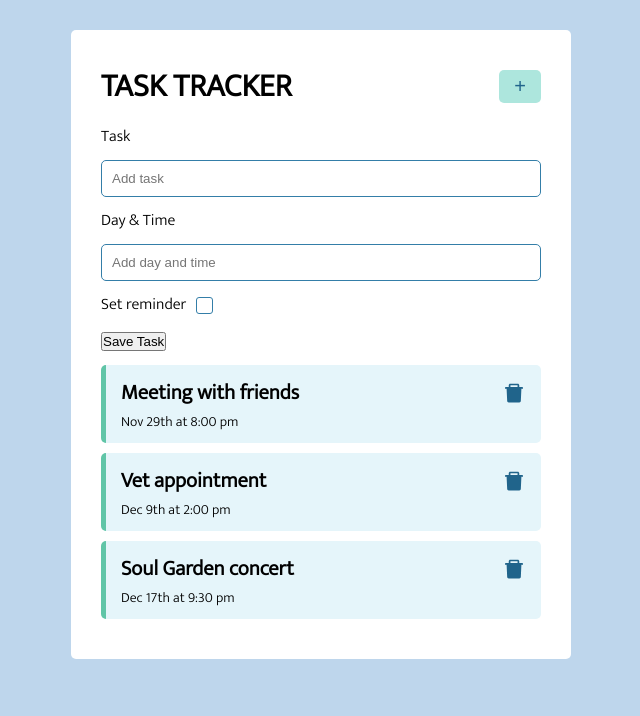
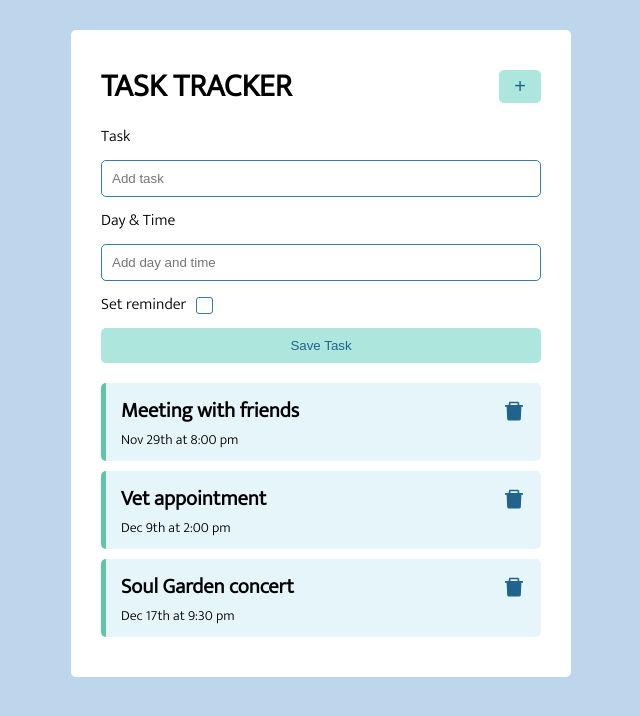
Before and after one commit to LoreMatey/React-to-do-list, a React (Create React App) app: page / in a window 1280 px wide. Shown: the top 716 px of the page, without its empty margins (319-959 px from the left). Built offline with nearby package versions, Linux system fonts and the light colour scheme.

Commit message:
styled save-task button

```diff
--- a/src/index.css
+++ b/src/index.css
@@ -40,6 +40,7 @@ body {
 
 .button--add:hover {
   background-color: rgb(96, 197, 167);
+  color: white;
 }
 
 .task {
@@ -89,7 +90,8 @@ body {
 }
 
 .form-control input:focus {
-  outline: 1px solid rgb(111, 240, 201);
+  border: 2px solid rgb(96, 197, 167);
+  outline: none;
 }
 
 /* .checkbox-container {
@@ -105,6 +107,7 @@ body {
   height: 15px;
   border: 1px solid rgb(52, 126, 168);
   border-radius: 3px;
+  cursor: pointer;
 }
 
 input[type='checkbox'] {
@@ -116,4 +119,22 @@ input[type='checkbox']:checked + label::after {
   line-height: 1.1rem;
   text-align: center;
   color: rgb(96, 197, 167);
+  border: 2px solid rgb(96, 197, 167);
 }
+
+input[type='submit'] {
+  display: block;
+  width: 100%;
+  margin-bottom: 20px;
+  padding: 10px;
+  border: none;
+  border-radius: 5px;
+  color: rgb(32, 100, 139);
+  background-color: rgb(173, 230, 221);
+}
+
+input[type='submit']:hover {
+  background-color: rgb(96, 197, 167);
+  color: white;
+  cursor: pointer;
+}
```
